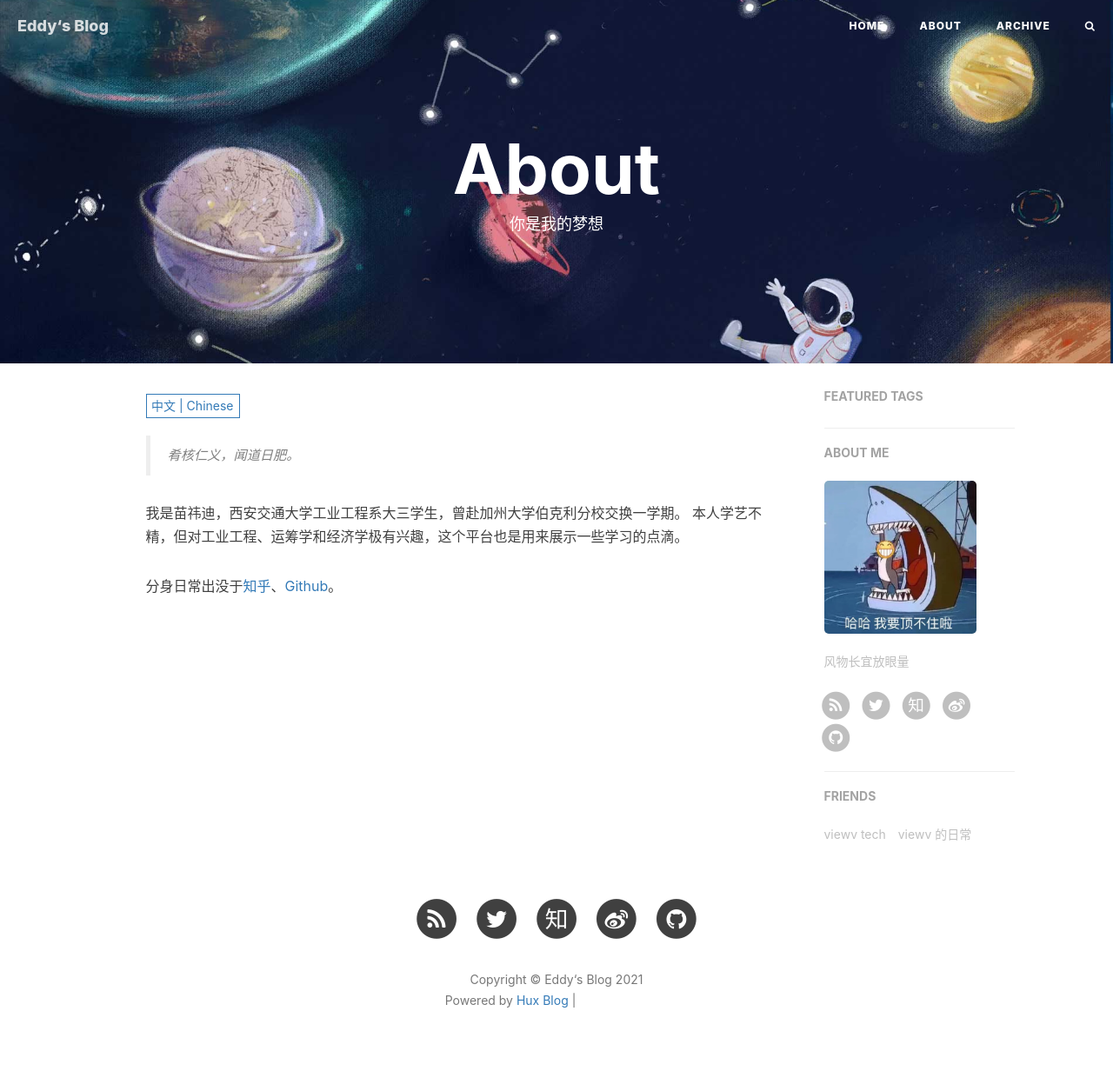
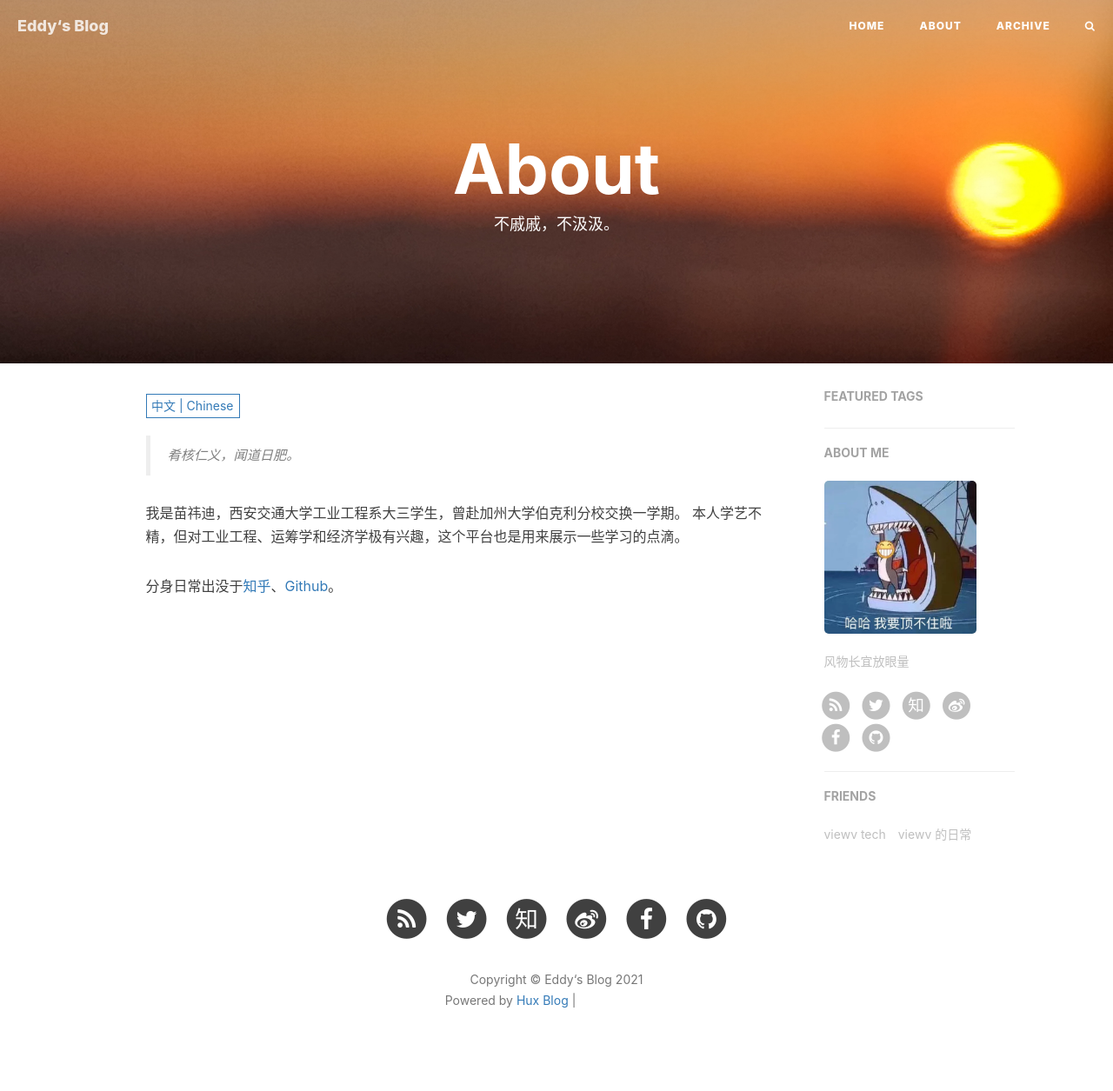
Before and after one commit to TongQM/tongqm.github.io, a Jekyll site: the page built from about.html, in a window 1280 px wide. Shown: the whole page at 87% size. Built offline with Jekyll 4.4.1, drawn with Linux system fonts in a browser that asks for light colours; nearby versions of some CDN libraries; comment, search, counter and statistics services are not loaded; grey boxes are pictures that could not be loaded.

Commit message:
imgupload

```diff
--- a/_config.yml
+++ b/_config.yml
@@ -17,7 +17,7 @@
 zhihu_username: miao-11-63
 github_username: TongQM
 twitter_username: miao
-#facebook_username:  Eddy Miau
+facebook_username:  Eddy Miau
 #linkedin_username:  Yidi-Miao-idxxxx
 
 
--- a/about.html
+++ b/about.html
@@ -1,8 +1,8 @@
 ---
 layout: page
 title: "About"
-description: "你是我的梦想"
-header-img: "img/about-bg.jpg"
+description: "不戚戚，不汲汲。"
+header-img: "img/about.jpg"
 multilingual: true
 ---
 
--- a/archive.html
+++ b/archive.html
@@ -1,8 +1,8 @@
 ---
 title: Archive
 layout: default
-description: keep hungry keep foolish
-header-img: "img/tag-bg.jpg"
+description: Abstractness is the price of generality.
+header-img: "img/tag.jpg"
 ---
 
 <!--
```
Also changed, not shown: 1 other file.
